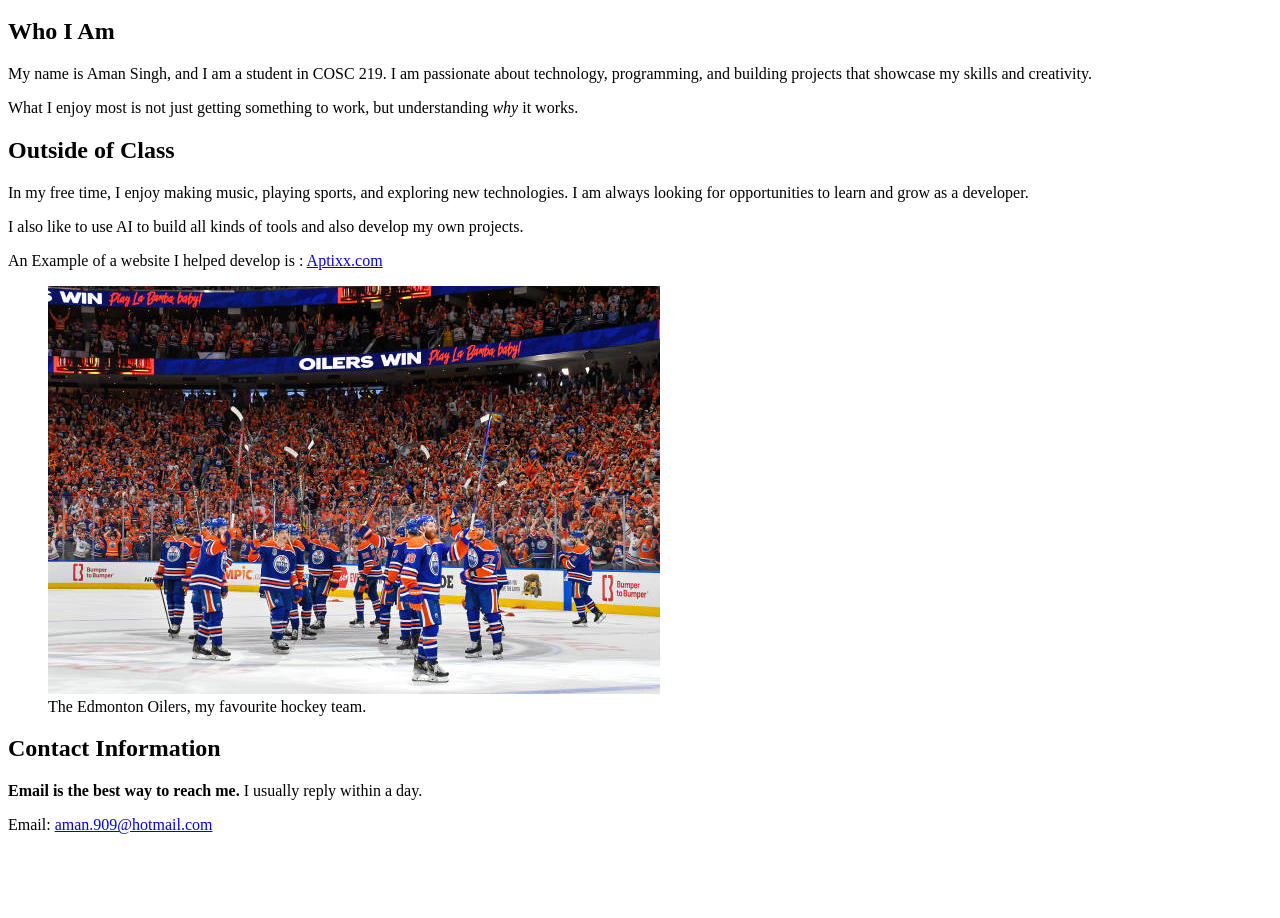
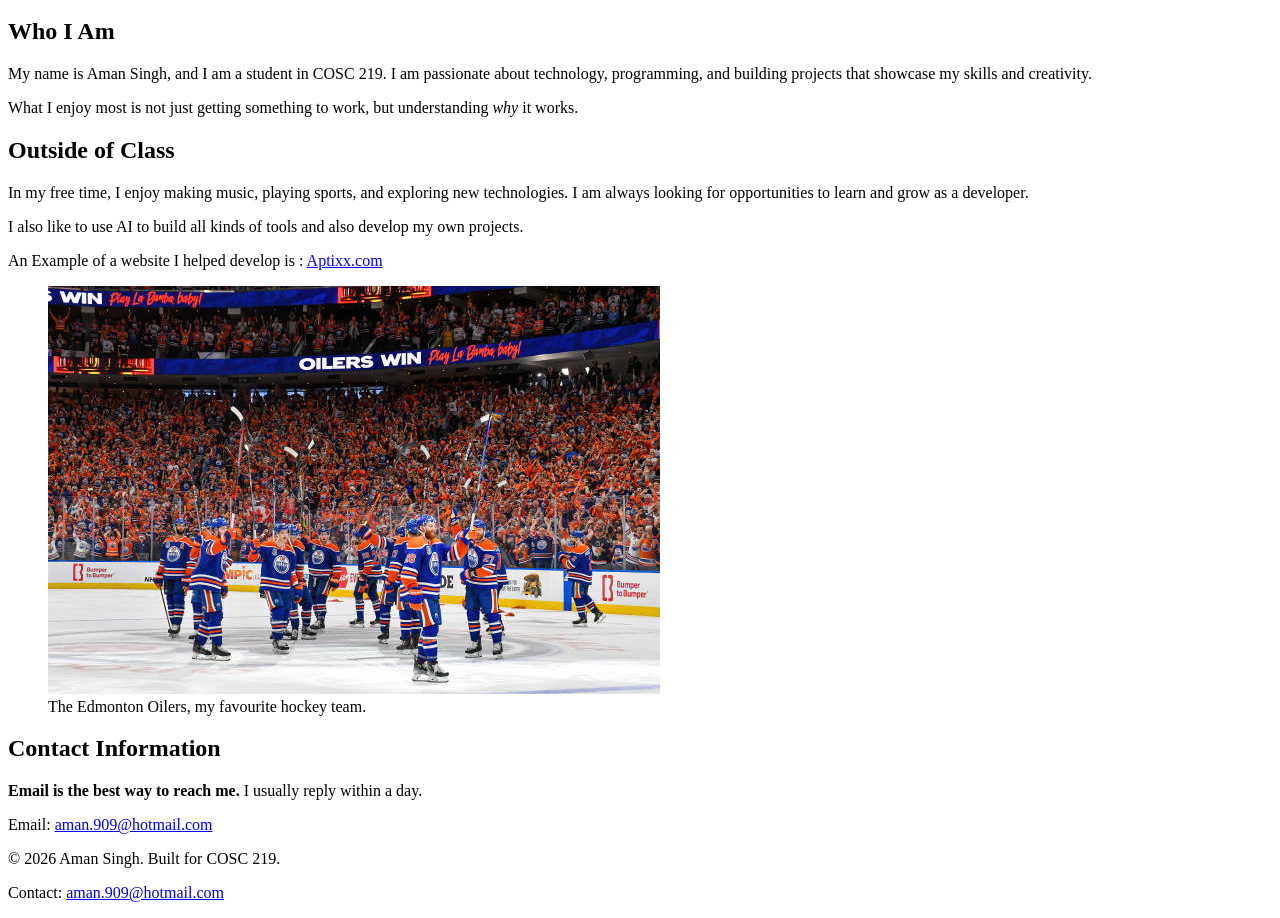
Before and after one commit to amansingh909/cosc219-site, a plain HTML site: page about.html in a window 1280 px wide. Shown: the part 100-1018 px from the top of the page. Before the commit the page ends 950 px from the top, so only its background shows below. Drawn offline with Linux system fonts and the light colour scheme.

Commit message:
fixed README and added footer

```diff
--- a/about.html
+++ b/about.html
@@ -37,5 +37,9 @@
 
         </section>
     </main>
+    <footer>
+        <p>&copy; 2026 Aman Singh. Built for COSC 219.</p>
+        <p>Contact: <a href="mailto:aman.909@hotmail.com">aman.909@hotmail.com</a></p>
+    </footer>
 </body>
 </html>
```
Also changed, not shown: index.html (+4 -0 lines), projects.html (+4 -0 lines), README.md.
